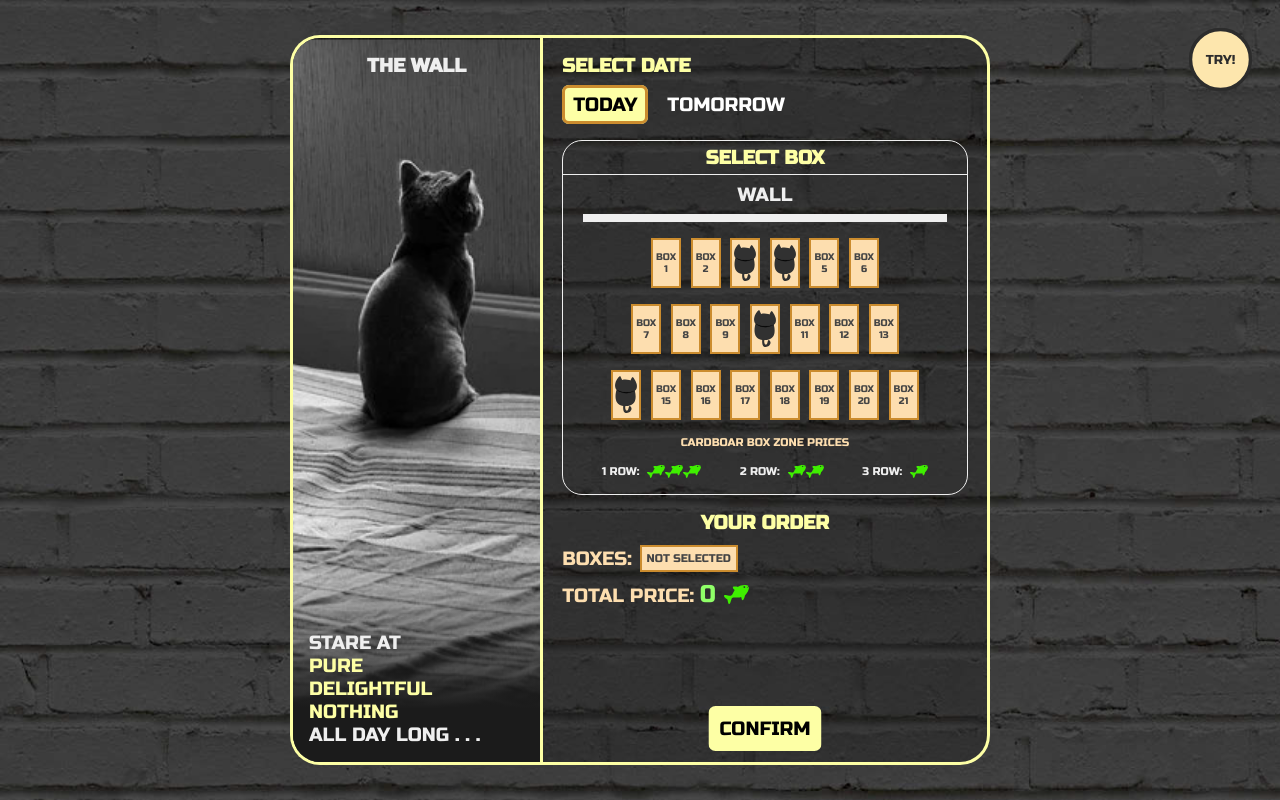
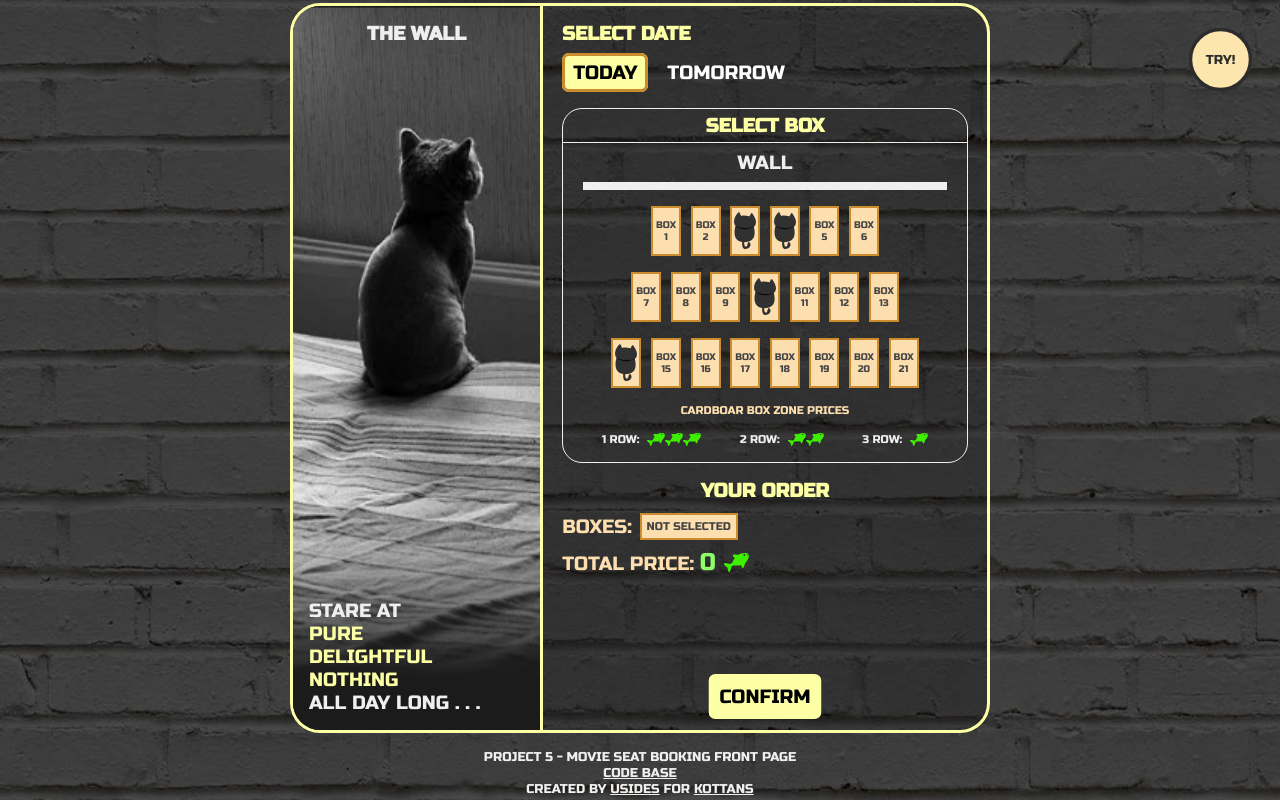
Before and after one commit to usides/wall-watchers, a website: page dist/index.html in a window 1280 px wide. Drawn offline with Linux system fonts and the light colour scheme.

Commit message:
add description

```diff
--- a/scss/_responsive.scss
+++ b/scss/_responsive.scss
@@ -42,6 +42,10 @@
       transform: translate(0%);
     }
   }
+
+  footer {
+    display: none;
+  }
 }
 
 @include media-small {
--- a/scss/main.scss
+++ b/scss/main.scss
@@ -386,6 +386,20 @@ body {
   }
 }
 
+footer {
+  margin-top: 1rem;
+  text-align: center;
+  &.hidden-opacity {
+    opacity: 0;
+  }
+  p {
+    font-size: 0.8rem;
+    a {
+      font-size: inherit;
+    }
+  }
+}
+
 // ----------------- HOWERS
 @media (hover: hover) and (pointer: fine) {
   .control__day-select__item:hover {
```
Also changed, not shown: package.json (+2 -6 lines), README.md, design/Seamless_White_Brick_Texture.jpg (deleted), design/background_wall.jpg (deleted), design/background_wall1.jpg (deleted), design/drawing.png (deleted), design/drawing.svg (deleted), design/paw.svg (deleted), design/scale_1200.jpg (deleted), design/scale_1200.webp (deleted), design/three-kittens-looking-mouse-back-tail-top-aerial-view-cat-set-funny-kawaii-baby-kitty-animal-family-cute-cartoon-pet-c-97659583.jpg (deleted), dist/css/main.css, dist/index.html, dist/js/main.js, 2 other files.
